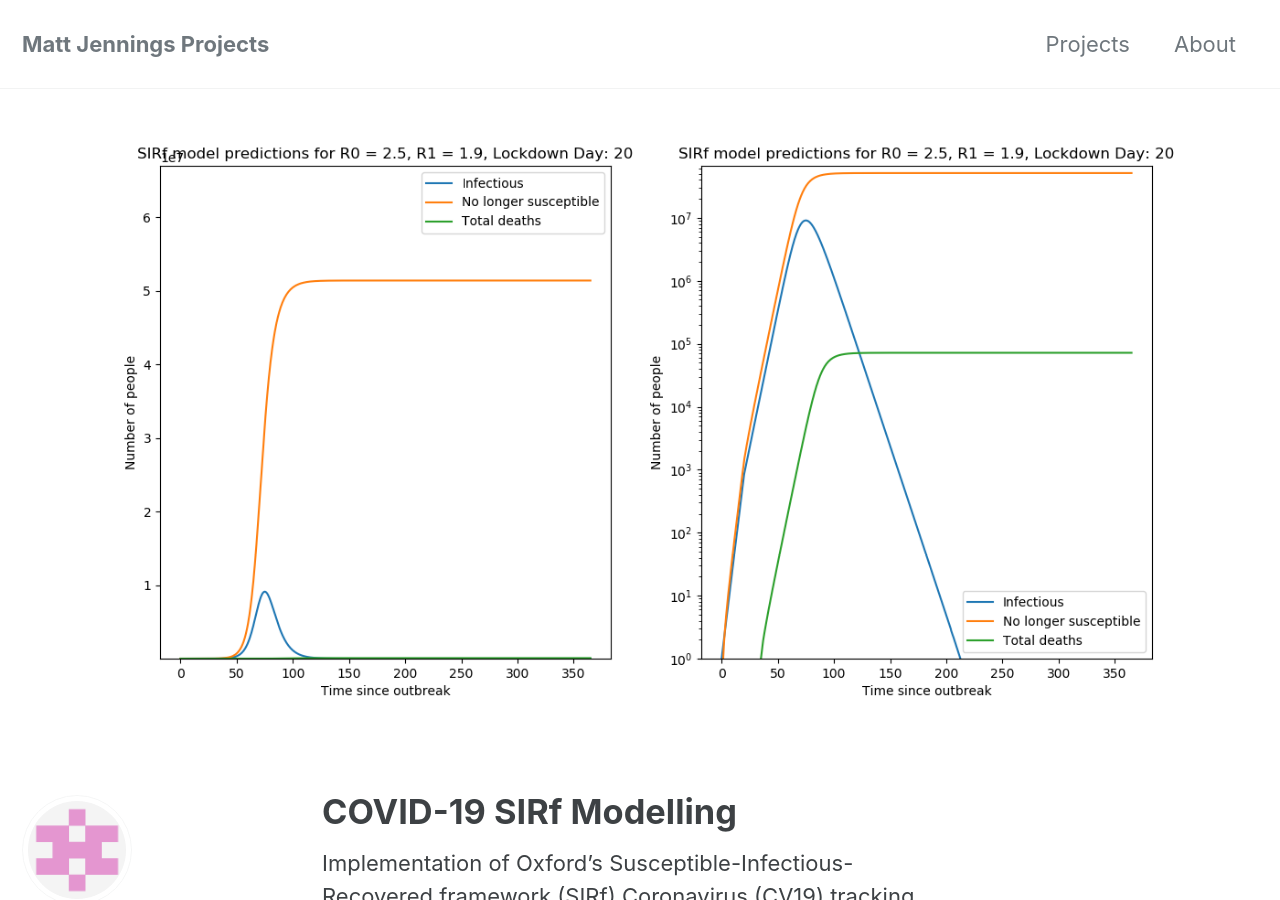
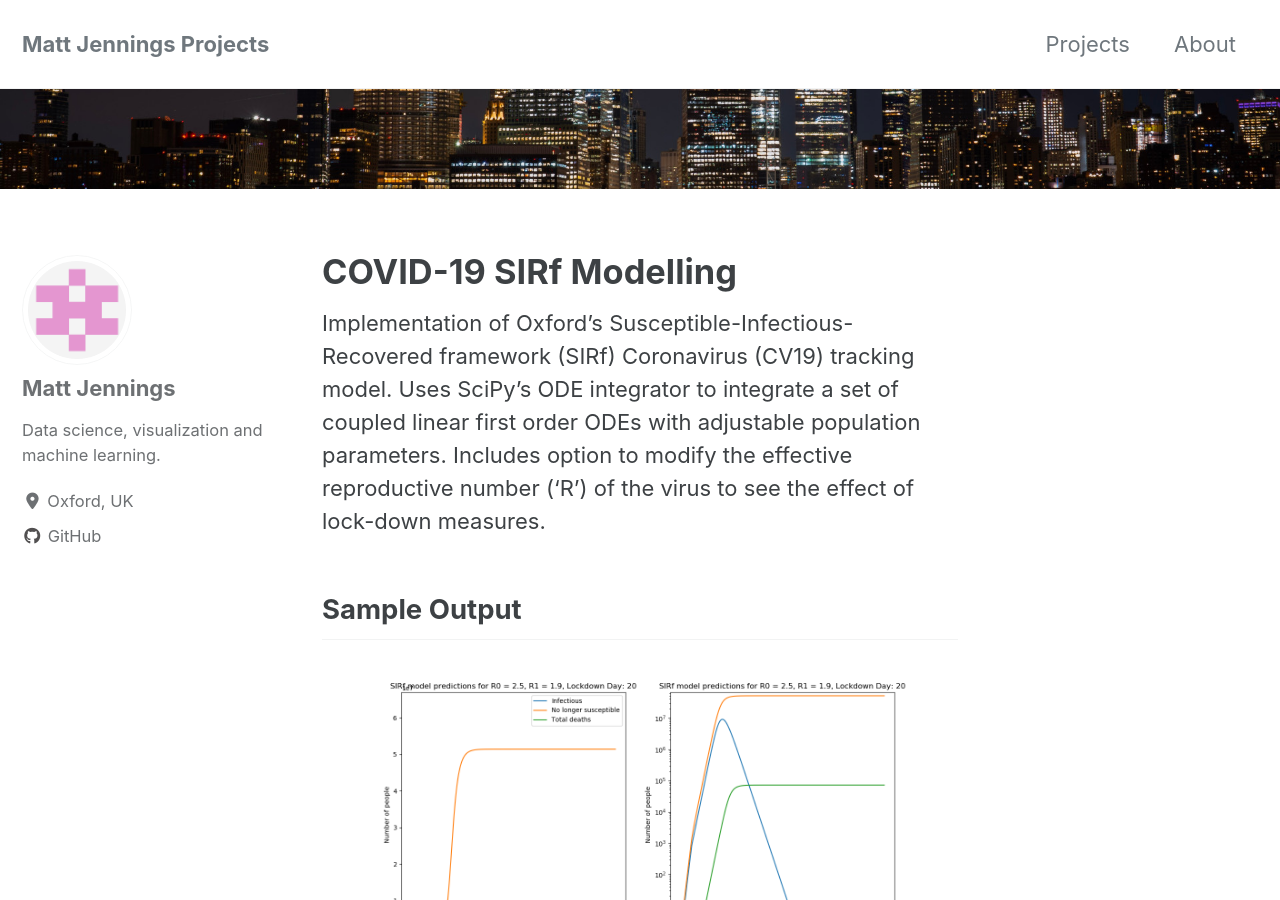
Before and after one commit to Matt-Jennings-GitHub/Matt-Jennings.github.io, a Jekyll site: the page built from _portfolio/COVID-19-SIR-Modelling.md, in a window 1280 px wide and 900 px high. Built offline with Jekyll 4.4.1, drawn with Linux system fonts in a browser that asks for light colours; cached includes are drawn as plain includes; nearby versions of some CDN libraries; formulas are drawn with MathJax 3.

Commit message:
Header Change

```diff
--- a/_portfolio/COVID-19-SIR-Modelling.md
+++ b/_portfolio/COVID-19-SIR-Modelling.md
@@ -3,7 +3,7 @@ title: "COVID-19 SIRf Modelling"
 date: 2020-05-10
 tags: [modelling, data science]
 header:
-  image: "/images/SIRf-Model/SIRf-Model.png"
+  image: "/images/skyline.jpg"
   teaser: "/images/SIRf-Model/SIRf-Model.png"
 excerpt: "Statistical Modelling"
 mathjax: true
```
